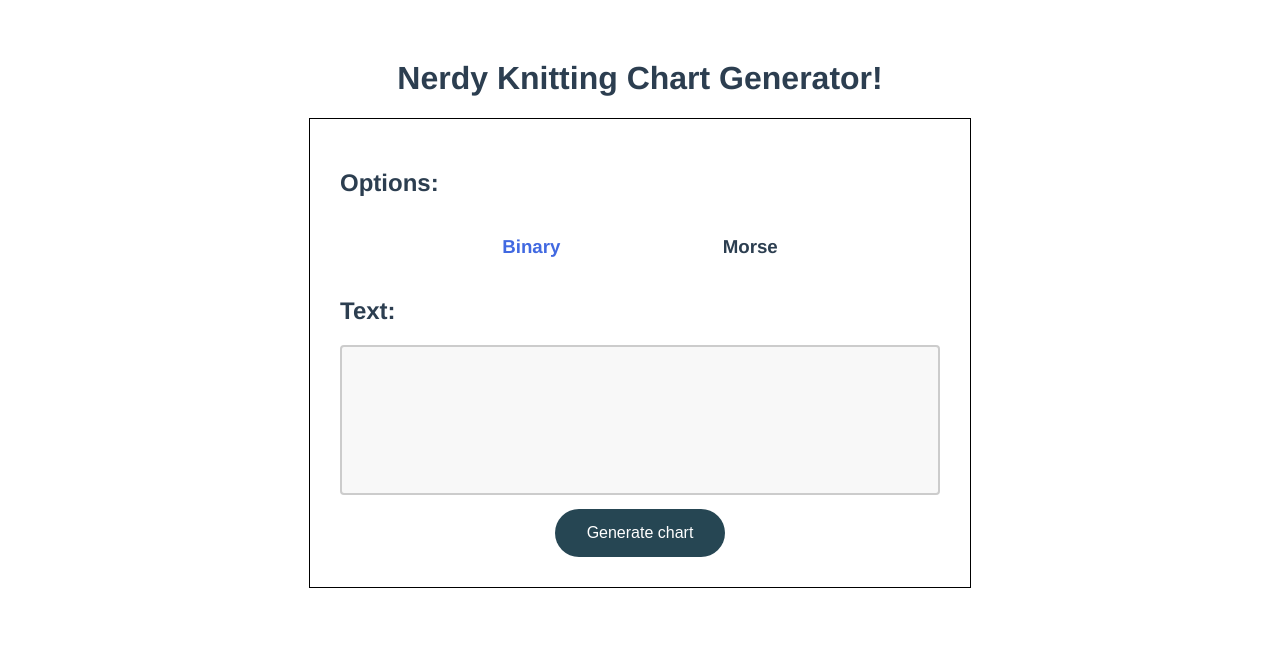
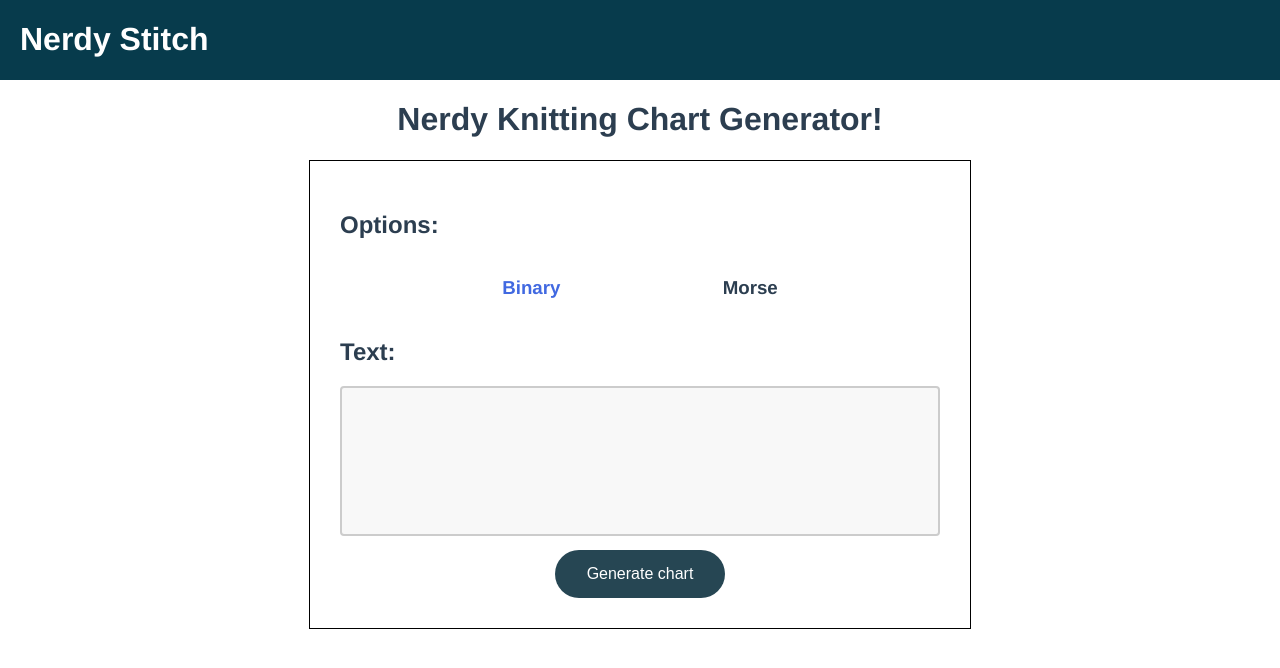
Before and after one commit to MiuMiuMiuMiuMiu/stitch-chart, a Vue app: page / in a window 1280 px wide. Shown: the top 668 px of the page. Built offline with nearby package versions, Linux system fonts and the light colour scheme.

Commit message:
Create basic header

```diff
--- a/src/App.vue
+++ b/src/App.vue
@@ -1,5 +1,6 @@
 <template>
   <div>
+    <PageHeader />
     <WelcomeUser />
     <ChartOption />
   </div>
@@ -9,10 +10,11 @@
 <script>
 import WelcomeUser from './components/WelcomeUser.vue'
 import ChartOption from './components/ChartOption.vue';
-
+import PageHeader from './components/PageHeader.vue';
 export default {
   name: 'App',
   components: {
+    PageHeader,
     WelcomeUser,
     ChartOption
   }
@@ -20,12 +22,15 @@ export default {
 </script>
 
 <style>
+body {
+    margin: 0px;
+    padding: 0px;
+}
 #app {
   font-family: Avenir, Helvetica, Arial, sans-serif;
   -webkit-font-smoothing: antialiased;
   -moz-osx-font-smoothing: grayscale;
   color: #2c3e50;
-  margin-top: 60px;
   margin-bottom: 60px;
 }
 </style>
--- /dev/null
+++ b/src/components/PageHeader.vue
@@ -0,0 +1,20 @@
+<template>
+    <div class="header">
+        <h1>Nerdy Stitch</h1>
+    </div>
+</template>
+
+<script>
+export default {
+  name: "PageHeader"
+}
+</script>
+
+<style>
+.header {
+  display: flex;
+  padding-left: 20px;
+  background: #073b4c;
+  color: white;
+}
+</style>
```
